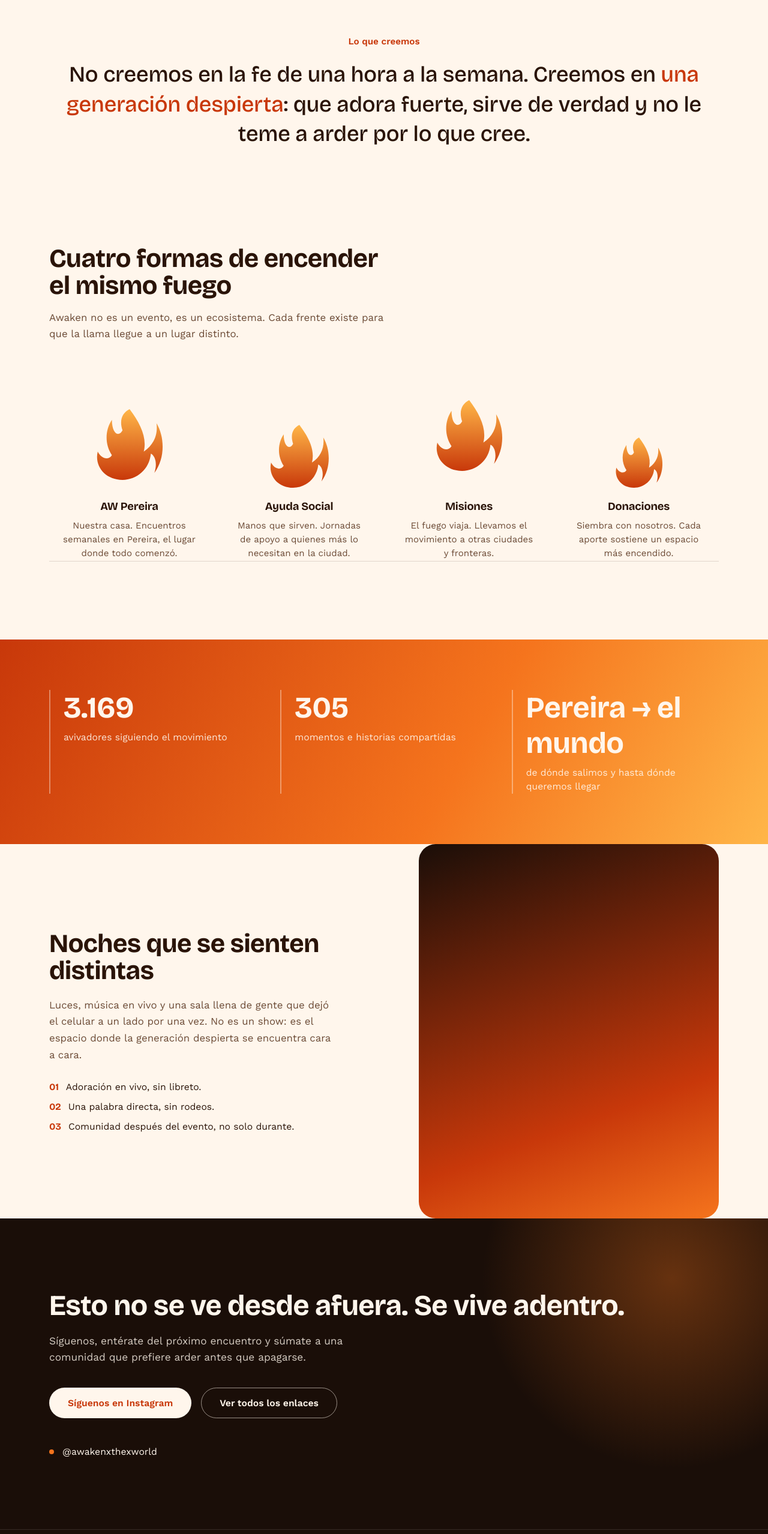
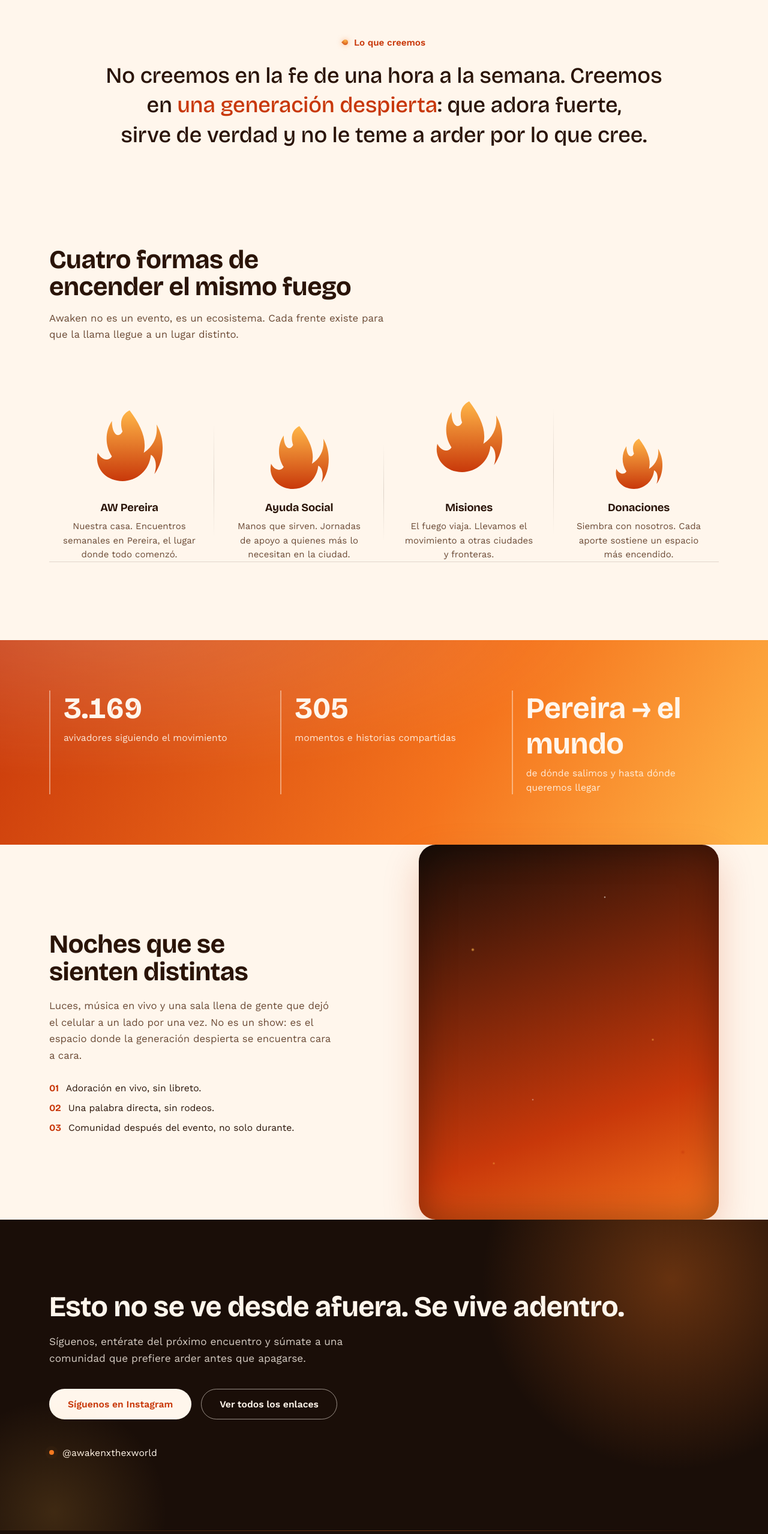
Before and after one commit to Chisco709/awaken-landing, a website with bundled scripts: page index.html in a window 1280 px wide. Shown: the part 860-3417 px from the top of the page at 60% size. Built offline with nearby package versions, Linux system fonts and the light colour scheme.

Commit message:
Fix . la llama7

```diff
--- a/css/sections.css
+++ b/css/sections.css
@@ -13,9 +13,22 @@
   text-align: center;
 }
 .manifesto__label {
+  display: inline-flex;
+  align-items: center;
+  gap: 10px;
   font-size: 0.95rem;
   color: var(--ember);
   font-weight: 600;
+}
+.manifesto__label::before {
+  content: "";
+  width: 9px;
+  height: 9px;
+  flex-shrink: 0;
+  border-radius: 50% 50% 50% 0;
+  transform: rotate(45deg);
+  background: radial-gradient(circle at 30% 30%, var(--gold), var(--ember));
+  box-shadow: 0 0 8px rgba(245, 116, 29, 0.5);
 }
 .manifesto__text {
   margin-top: 22px;
@@ -24,6 +37,7 @@
   font-weight: 500;
   line-height: 1.35;
   color: var(--ink);
+  text-wrap: balance;
 }
 .manifesto__text em {
   font-style: normal;
@@ -42,6 +56,7 @@
 .pillars__head h2 {
   font-size: clamp(1.9rem, 3.6vw, 2.7rem);
   color: var(--ink);
+  text-wrap: balance;
 }
 .pillars__head p {
   margin-top: 16px;
@@ -58,17 +73,44 @@
   border-bottom: 1.5px solid rgba(42, 20, 8, 0.14);
 }
 .flame-item {
+  position: relative;
   flex: 1;
   display: flex;
   flex-direction: column;
   align-items: center;
   text-align: center;
 }
+
+/* Divisores sutiles entre columnas — solo en desktop,
+   en mobile responsive.css cambia el layout a columna y esto no debe verse */
+@media (min-width: 881px) {
+  .flame-item:not(:last-child)::after {
+    content: "";
+    position: absolute;
+    right: -12px;
+    top: 15%;
+    bottom: 15%;
+    width: 1px;
+    background: linear-gradient(
+      180deg,
+      transparent,
+      rgba(42, 20, 8, 0.16),
+      transparent
+    );
+  }
+}
+
 .flame-item img,
 .flame-item svg {
   width: 100%;
   max-width: 118px;
   height: auto;
+  transition: filter 0.35s ease, transform 0.35s ease;
+}
+.flame-item:hover img,
+.flame-item:hover svg {
+  filter: drop-shadow(0 10px 22px rgba(245, 116, 29, 0.4));
+  transform: translateY(-4px);
 }
 .flame-item h3 {
   margin-top: 22px;
@@ -85,7 +127,9 @@
 
 /* ---------- ESTADÍSTICAS ---------- */
 .stats {
-  background: linear-gradient(120deg, var(--ember), var(--flame) 60%, var(--gold));
+  background:
+    radial-gradient(120% 140% at 12% -10%, rgba(255, 255, 255, 0.18), transparent 55%),
+    linear-gradient(120deg, var(--ember), var(--flame) 60%, var(--gold));
   padding: 84px 0;
 }
 .stats__grid {
@@ -95,7 +139,7 @@
 }
 .stats__item {
   text-align: left;
-  border-left: 2px solid rgba(255, 246, 236, 0.4);
+  border-left: 2px solid rgba(255, 246, 236, 0.45);
   padding-left: 22px;
 }
 .stats__num {
@@ -103,6 +147,7 @@
   font-size: clamp(2.1rem, 4.2vw, 3.1rem);
   color: var(--cream);
   font-weight: 700;
+  font-variant-numeric: tabular-nums;
 }
 .stats__label {
   margin-top: 8px;
@@ -123,6 +168,7 @@
 .encounters h2 {
   font-size: clamp(1.9rem, 3.6vw, 2.7rem);
   color: var(--ink);
+  text-wrap: balance;
 }
 .encounters p {
   margin-top: 20px;
@@ -153,8 +199,18 @@
   position: relative;
   border-radius: 28px;
   overflow: hidden;
-  background: linear-gradient(160deg, var(--dusk), var(--ember) 70%, var(--flame));
   aspect-ratio: 4 / 5;
+  background:
+    radial-gradient(5px 5px at 18% 28%, rgba(255, 182, 72, 0.9), transparent 60%),
+    radial-gradient(3px 3px at 62% 14%, rgba(255, 246, 236, 0.85), transparent 60%),
+    radial-gradient(4px 4px at 78% 52%, rgba(255, 182, 72, 0.7), transparent 60%),
+    radial-gradient(3px 3px at 38% 68%, rgba(255, 246, 236, 0.6), transparent 60%),
+    radial-gradient(7px 7px at 88% 82%, rgba(200, 56, 10, 0.55), transparent 60%),
+    radial-gradient(4px 4px at 25% 85%, rgba(255, 182, 72, 0.55), transparent 60%),
+    linear-gradient(160deg, var(--dusk), var(--ember) 70%, var(--flame));
+  box-shadow:
+    inset 0 0 60px rgba(0, 0, 0, 0.35),
+    0 24px 60px rgba(200, 56, 10, 0.22);
 }
 
 /* ---------- JOIN ---------- */
@@ -173,6 +229,15 @@
   top: -220px;
   right: -160px;
 }
+.join::after {
+  content: "";
+  position: absolute;
+  width: 380px;
+  height: 380px;
+  background: radial-gradient(circle, rgba(255, 182, 72, 0.16), transparent 70%);
+  bottom: -160px;
+  left: -100px;
+}
 .join__inner {
   position: relative;
   max-width: 640px;
@@ -180,6 +245,7 @@
 .join h2 {
   font-size: clamp(2rem, 4.4vw, 3rem);
   color: var(--cream);
+  text-wrap: balance;
 }
 .join p {
   margin-top: 20px;
@@ -207,12 +273,31 @@
   height: 8px;
   border-radius: 50%;
   background: var(--flame);
+  box-shadow: 0 0 0 0 rgba(245, 116, 29, 0.55);
+  animation: emberPulse 2.4s ease-in-out infinite;
+}
+
+@keyframes emberPulse {
+  0%,
+  100% {
+    box-shadow: 0 0 0 0 rgba(245, 116, 29, 0.55);
+  }
+  50% {
+    box-shadow: 0 0 0 7px rgba(245, 116, 29, 0);
+  }
 }
 
 /* ---------- FOOTER ---------- */
 .site-footer {
   background: var(--dusk);
-  border-top: 1px solid rgba(255, 246, 236, 0.12);
+  border-top: 1px solid transparent;
+  border-image: linear-gradient(
+      90deg,
+      transparent,
+      rgba(245, 116, 29, 0.4),
+      transparent
+    )
+    1;
   padding: 40px 0;
 }
 .site-footer__row {
@@ -239,3 +324,10 @@
   color: rgba(255, 246, 236, 0.5);
   font-size: 0.88rem;
 }
+
+/* ---------- ACCESIBILIDAD ---------- */
+@media (prefers-reduced-motion: reduce) {
+  .join__handle .dot {
+    animation: none;
+  }
+}
```
